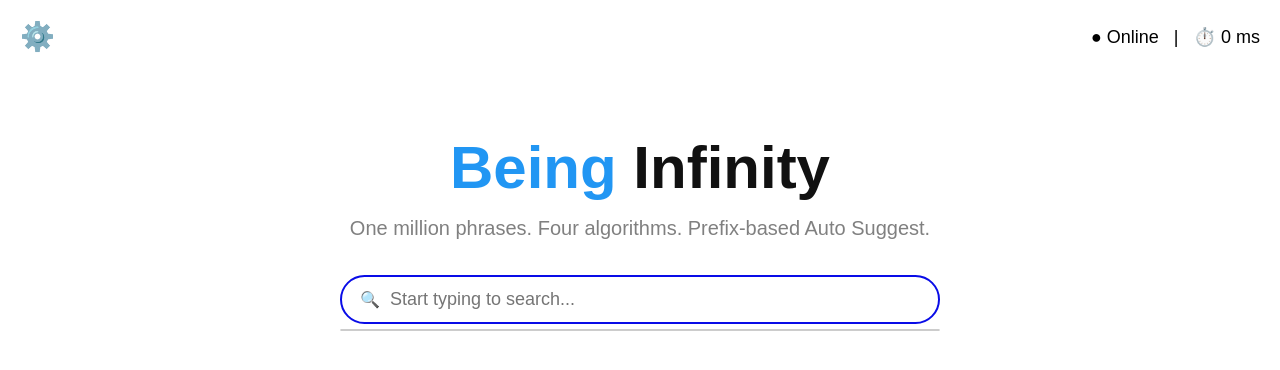
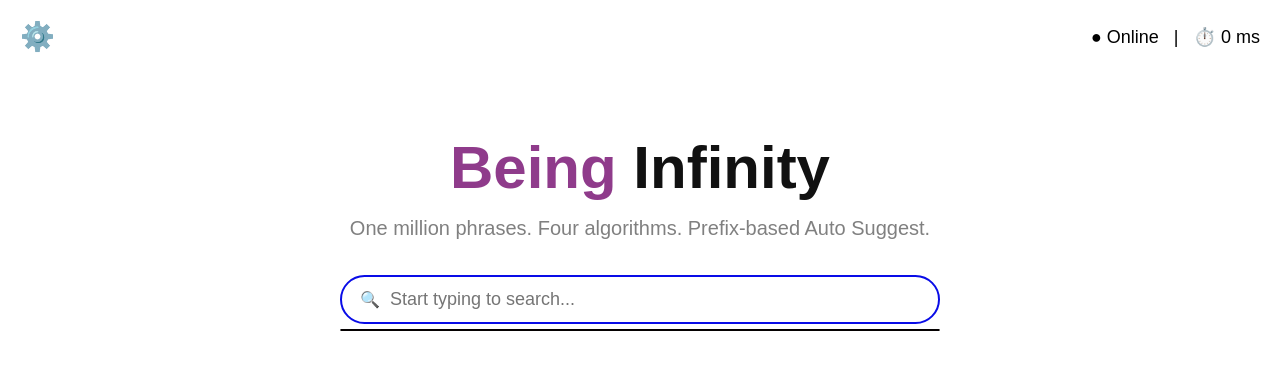
Before and after one commit to mounika962/auto_suggest, a website: page frontend/pages/autosuggest.html in a window 1280 px wide. Drawn offline with Linux system fonts and the light colour scheme.

Commit message:
eighth commit

```diff
--- a/frontend/pages/autosuggest.html
+++ b/frontend/pages/autosuggest.html
@@ -44,7 +44,7 @@ h1{
 }
 
 .being{
-    color:#2196F3;
+    color:#8f3b8b;
 }
 
 .infinity{
@@ -82,7 +82,7 @@ p{
 /* Suggestions */
 .suggestion-box{
     margin-top:5px;
-    border:1px solid #ccc;
+    border:1px solid #050101;
     border-radius:10px;
     text-align:left;
     max-height:250px;
@@ -92,7 +92,7 @@ p{
 .suggestion-item{
     padding:10px;
     cursor:pointer;
-    border-bottom:1px solid #eee;
+    border-bottom:1px solid #0f0101;
 }
 
 .suggestion-item:hover{
```
